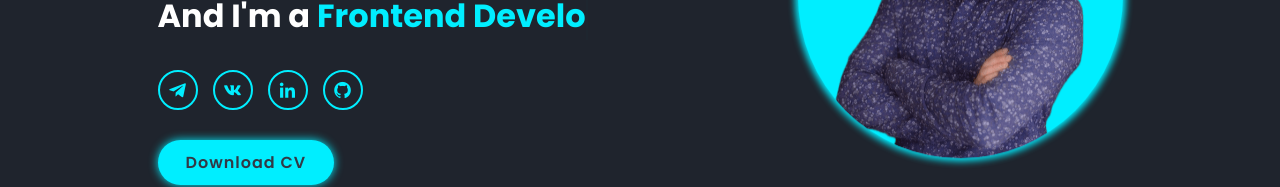
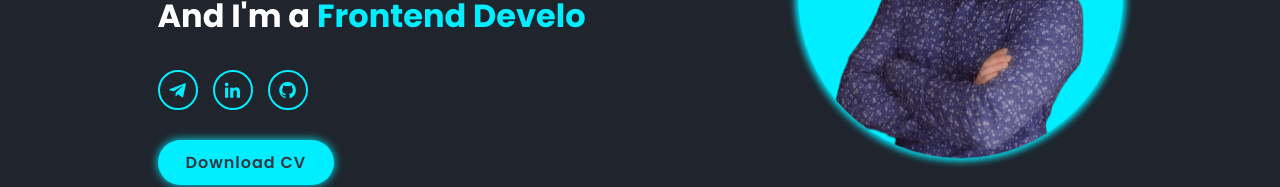
Before and after one commit to Sergynya174/portfolio, a React (Create React App) app: page / in a window 1280 px wide. Shown: the part 417-604 px from the top of the page. Built offline with nearby package versions, Linux system fonts and the light colour scheme.

Commit message:
правки

```diff
--- a/src/components/Home/Home.js
+++ b/src/components/Home/Home.js
@@ -19,9 +19,6 @@ const Home = () => {
         <div className={styles.socialMedia}>
           <a className={styles.iconLink} href="https://t.me/SergoMatrosov174">
             <i className="bx bxl-telegram"></i>
-          </a>
-          <a className={styles.iconLink} href="https://vk.com/bear_74">
-            <i className="bx bxl-vk"></i>
           </a>
           <a
             className={styles.iconLink}
```
